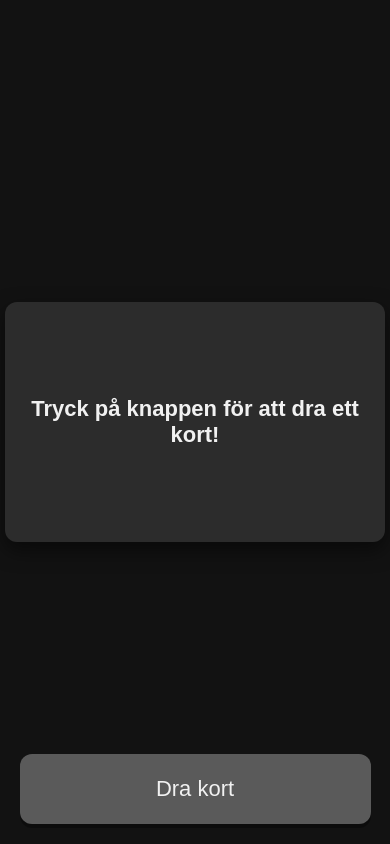
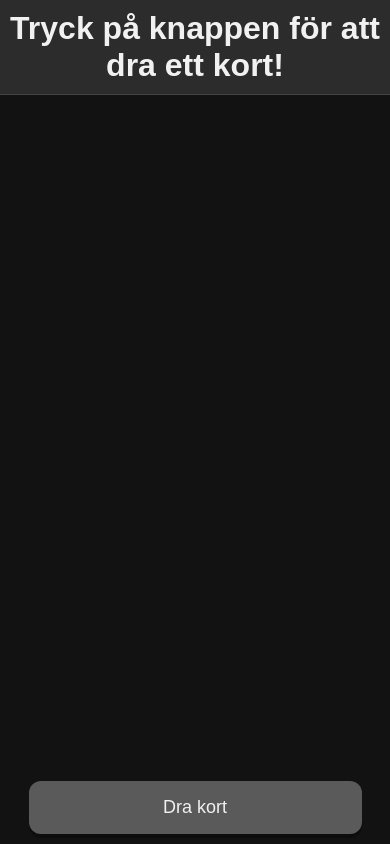
Before and after one commit to tommy-suld/discgolf-app, a website: page public/index.html in a window 390 px wide. Drawn offline with Linux system fonts and the light colour scheme.

Commit message:
Första commit

```diff
--- a/public/index.html
+++ b/public/index.html
@@ -11,75 +11,64 @@
       background: #121212;
       color: white;
       margin: 0;
-      height: 100vh;
+      height: 100dvh; /* hela skärmen */
+      display: grid;
+      grid-template-rows: auto 1fr auto; /* text, bild, knapp */
+    }
+
+    /* Modul 3: Text högst upp */
+    .text-box {
+      padding: 10px;
+      text-align: center;
+      background: #2c2c2c;
+      border-bottom: 1px solid #444;
+    }
+
+    .text-box h2 {
+      margin: 0;
+      font-size: 18px;
+      font-weight: bold;
+      color: #f1f1f1;
+      word-wrap: break-word;
+    }
+
+    /* Modul 2: Bild i mitten */
+    .image-box {
       display: flex;
       justify-content: center;
-      align-items: center; /* vertikal centrering av kortet */
-      overflow: hidden;
+      align-items: center;
+      overflow: hidden; /* så inget sticker ut */
     }
 
-    .card {
-      width: 100%;
-      max-width: 360px;
-      display: flex;
-      flex-direction: column;
-      align-items: center;
-      padding: 0 10px;
-      box-sizing: border-box;
+    .image-box img {
+      max-width: 80%;   /* anpassa storlek */
+      max-height: 80%;
+      border-radius: 12px;
+      display: none;
+      object-fit: contain;
+      background: #2c2c2c;
+      padding: 5px;
     }
 
-    /* Box för text och bild - grå */
-    .content-box {
-      width: 100%;
-      background: #2c2c2c;
-      padding: 20px;
-      border-radius: 12px;
-      box-shadow: 0 8px 20px rgba(0,0,0,0.5);
-      display: flex;
-      flex-direction: column;
-      align-items: center;
-      justify-content: center; /* centrerar innehåll vertikalt */
-      gap: 12px;
-      min-height: 200px;
-    }
-
-    .content-box h2 {
-      text-align: center;
-      margin: 0;
-      color: #f1f1f1;
-      font-size: 20px;
-      font-weight: bold;
-    }
-
-    .content-box img {
-      max-width: 100%;
-      height: auto;
-      border-radius: 8px;
-      display: none;
-    }
-
-    /* Knappen längst ner */
+    /* Modul 1: Knapp längst ner */
     .button-box {
-      position: fixed;
-      bottom: 20px;
-      left: 0;
-      width: 100%;
+      padding: 10px;
+      background: #121212;
       display: flex;
       justify-content: center;
-      z-index: 100;
     }
 
     .button-box button {
       display: flex;
       justify-content: center;
       align-items: center;
-      padding: 18px 20px;
+      padding: 15px 20px;
       background: #5a5a5a;
       color: #f1f1f1;
       border: none;
       border-radius: 12px;
       cursor: pointer;
-      font-size: 20px;
+      font-size: 18px;
       box-shadow: 0 4px rgba(0,0,0,0.3);
       transition: all 0.2s ease;
       width: 90%;
@@ -95,27 +84,39 @@
       box-shadow: 0 2px rgba(0,0,0,0.3);
     }
 
-    /* Responsiv för små skärmar */
+    /* Responsivt för små mobiler */
     @media (max-width: 480px) {
-      .content-box h2 {
-        font-size: 22px;
+      .text-box h2 {
+        font-size: 32px;
       }
 
       .button-box button {
-        font-size: 22px;
-        padding: 22px 25px;
+        font-size: 18px;
+        padding: 16px 20px;
+      }
+
+      .image-box img {
+        max-width: 80vw;   /* max 80% av skärmens bredd */
+  max-height: 40vh;  /* max 40% av skärmens höjd */
+  width: auto;       /* behåll proportioner */
+  height: auto;      /* behåll proportioner */
+  object-fit: contain; /* skalas inom rutan utan att klippas */
       }
     }
   </style>
 </head>
 <body>
-  <div class="card">
-    <div class="content-box">
+  <!-- Modul 3: Text -->
+  <div class="text-box">
     <h2 id="challenge">Tryck på knappen för att dra ett kort!</h2>
+  </div>
+
+  <!-- Modul 2: Bild -->
+  <div class="image-box">
     <img id="cardImage" src="" alt="">
   </div>
-  </div>
 
+  <!-- Modul 1: Knapp -->
   <div class="button-box">
     <button id="drawButton" onclick="drawCard()">Dra kort</button>
   </div>
@@ -126,18 +127,20 @@ async function drawCard() {
         const res = await fetch("/draw");
         const data = await res.json();
 
+        // Uppdatera text
         document.getElementById("challenge").innerText = data.text;
+
+        // Uppdatera bild
         const img = document.getElementById("cardImage");
-    img.src = "images/" + data.file; // public/images/
+        img.src = "images/" + data.file;
         img.style.display = "block";
       } catch (error) {
         console.error("Fel vid hämtning av kort:", error);
       }
     }
 
-
+    // Knapp-animation
     const button = document.querySelector("#drawButton");
-
     button.addEventListener("click", () => {
       button.style.transform = "translateY(3px) scale(0.98)";
       button.style.boxShadow = "0 2px rgba(0,0,0,0.3)";
```
Also changed, not shown: challenges.json (+35 -35 lines), public/images/360.png, public/images/backhand.png, public/images/backhandroller.png, public/images/distance.png, public/images/ettkna.jpeg (added), public/images/hukandes.png, public/images/stahoger.jpeg (added), 9 other files. Lines whose indentation alone changed are shown as unchanged.
